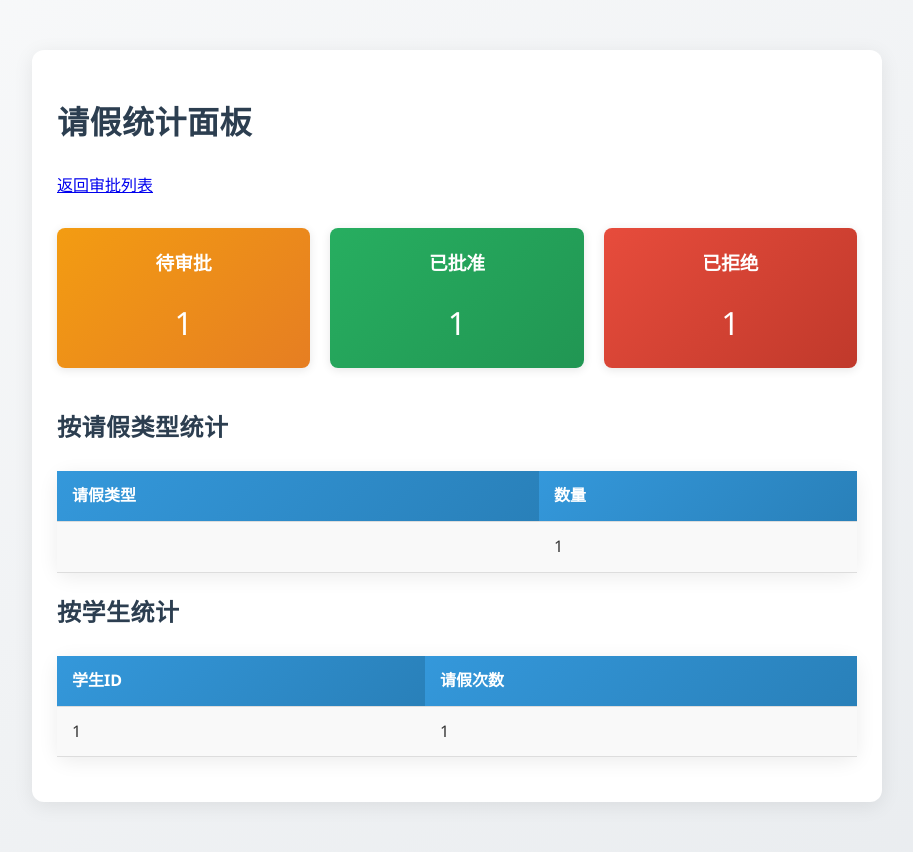
After one commit to GZXai/Student-Leave-Management-System, a Flask app: template templates/teacher_stats.html in a window 1280 px wide. The commit adds this page. Shown: the whole page, without its empty margins (183-1096 px from the left). Run offline with Flask 3, Linux system fonts and the light colour scheme; the template is opened without the code that fills it: most values are stand-ins (such as "Sample title", 1, 10 or a date in 2020).

Commit message:
新增基本的统计功能

```diff
--- a/app.py
+++ b/app.py
@@ -157,6 +157,36 @@ def download_attachment(req_id):
     abort(404)
 
 
+@app.route('/teacher_stats')
+def teacher_stats():
+    if 'role' not in session or session['role'] != 'teacher':
+        return redirect(url_for('login'))
+
+    # 获取各种状态的请假数量
+    pending_count = LeaveRequest.query.filter_by(status='pending').count()
+    approved_count = LeaveRequest.query.filter_by(status='approved').count()
+    rejected_count = LeaveRequest.query.filter_by(status='rejected').count()
+
+    # 获取按请假类型统计的数据
+    type_stats = db.session.query(
+        LeaveRequest.leave_type,
+        db.func.count(LeaveRequest.id)
+    ).group_by(LeaveRequest.leave_type).all()
+
+    # 获取按学生统计的数据
+    student_stats = db.session.query(
+        LeaveRequest.student_id,
+        db.func.count(LeaveRequest.id)
+    ).group_by(LeaveRequest.student_id).all()
+
+    return render_template('teacher_stats.html',
+                         pending_count=pending_count,
+                         approved_count=approved_count,
+                         rejected_count=rejected_count,
+                         type_stats=type_stats,
+                         student_stats=student_stats)
+
+
 if __name__ == '__main__':
     with app.app_context():
         db.create_all()
@@ -165,7 +195,7 @@ if __name__ == '__main__':
             teacher = User(
                 username="teacher@test.com",
                 password="654321",
-                role="teacher"  # 修复缺少的逗号和闭合括号
+                role="teacher"
             )
             db.session.add(teacher)
         if not User.query.filter_by(username="student@test.com").first():
@@ -175,5 +205,13 @@ if __name__ == '__main__':
                 role="student"
             )
             db.session.add(student)
+        # 添加新学生账户
+        if not User.query.filter_by(username="student2@test.com").first():
+            student2 = User(
+                username="student2@test.com",
+                password="123456",
+                role="student"
+            )
+            db.session.add(student2)
         db.session.commit()
     app.run(host='0.0.0.0', port=5000)
--- a/static/style.css
+++ b/static/style.css
@@ -276,3 +276,52 @@ button::before {
     color: #666;
     margin-top: 5px;
 }
+.stats-container {
+    max-width: 800px;
+    margin: 30px auto;
+    padding: 25px;
+    background: white;
+    border-radius: 12px;
+    box-shadow: 0 4px 20px rgba(0,0,0,0.08);
+}
+
+.stats-grid {
+    display: grid;
+    grid-template-columns: repeat(3, 1fr);
+    gap: 20px;
+    margin: 30px 0;
+}
+
+.stat-card {
+    padding: 20px;
+    border-radius: 8px;
+    text-align: center;
+    box-shadow: 0 2px 10px rgba(0,0,0,0.1);
+}
+
+.stat-card h3 {
+    margin-top: 0;
+    color: white;
+}
+
+.stat-card p {
+    font-size: 2em;
+    margin: 10px 0 0;
+    color: white;
+}
+
+.stat-card.pending {
+    background: linear-gradient(135deg, #f39c12, #e67e22);
+}
+
+.stat-card.approved {
+    background: linear-gradient(135deg, #27ae60, #219653);
+}
+
+.stat-card.rejected {
+    background: linear-gradient(135deg, #e74c3c, #c0392b);
+}
+
+.type-stats {
+    margin-top: 40px;
+}
--- a/templates/teacher.html
+++ b/templates/teacher.html
@@ -8,7 +8,10 @@
 <body>
     <div class="container">
         <h1>待审批请假申请</h1>
-        <a href="/logout" class="logout-btn">退出登录</a>
+        <div class="action-buttons">
+            <a href="/logout" class="logout-btn">退出登录</a>
+            <a href="/teacher_stats" class="stats-btn">查看统计</a>
+        </div>
 
         <div class="table-responsive">
             <table>
--- /dev/null
+++ b/templates/teacher_stats.html
@@ -0,0 +1,66 @@
+<!DOCTYPE html>
+<html>
+<head>
+    <title>请假统计</title>
+    <link rel="stylesheet" href="/static/style.css">
+    <meta name="viewport" content="width=device-width, initial-scale=1.0">
+</head>
+<body>
+    <div class="stats-container">
+        <h1>请假统计面板</h1>
+        <a href="/teacher" class="back-btn">返回审批列表</a>
+
+        <div class="stats-grid">
+            <div class="stat-card pending">
+                <h3>待审批</h3>
+                <p>{{ pending_count }}</p>
+            </div>
+            <div class="stat-card approved">
+                <h3>已批准</h3>
+                <p>{{ approved_count }}</p>
+            </div>
+            <div class="stat-card rejected">
+                <h3>已拒绝</h3>
+                <p>{{ rejected_count }}</p>
+            </div>
+        </div>
+
+        <div class="type-stats">
+            <h2>按请假类型统计</h2>
+            <table>
+                <tr>
+                    <th>请假类型</th>
+                    <th>数量</th>
+                </tr>
+                {% for type, count in type_stats %}
+                <tr>
+                    <td>
+                        {% if type == 'sick' %}病假
+                        {% elif type == 'personal' %}事假
+                        {% elif type == 'official' %}公假
+                        {% endif %}
+                    </td>
+                    <td>{{ count }}</td>
+                </tr>
+                {% endfor %}
+            </table>
+        </div>
+
+        <div class="student-stats">
+            <h2>按学生统计</h2>
+            <table>
+                <tr>
+                    <th>学生ID</th>
+                    <th>请假次数</th>
+                </tr>
+                {% for student_id, count in student_stats %}
+                <tr>
+                    <td>{{ student_id }}</td>
+                    <td>{{ count }}</td>
+                </tr>
+                {% endfor %}
+            </table>
+        </div>
+    </div>
+</body>
+</html>
```
